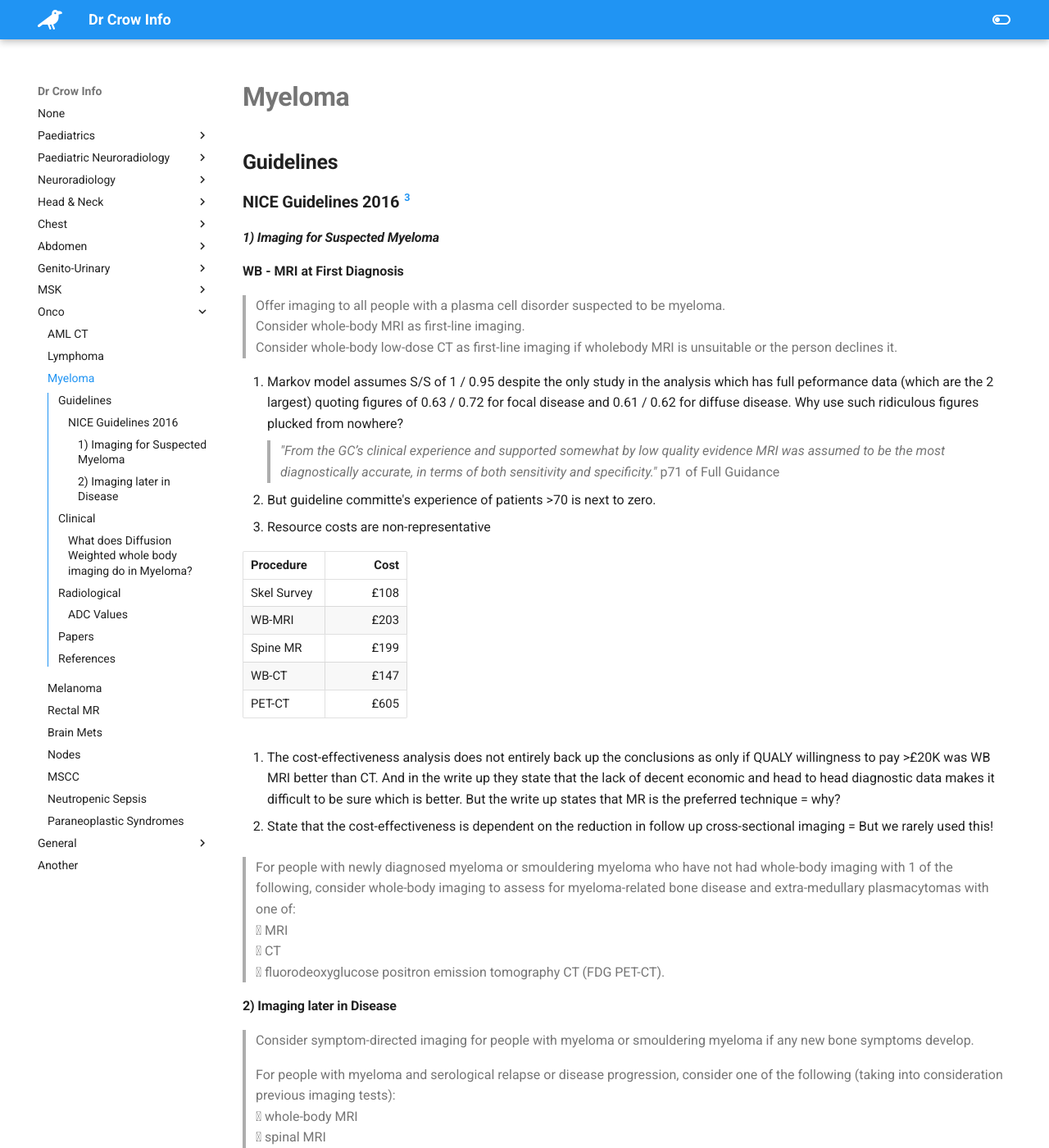
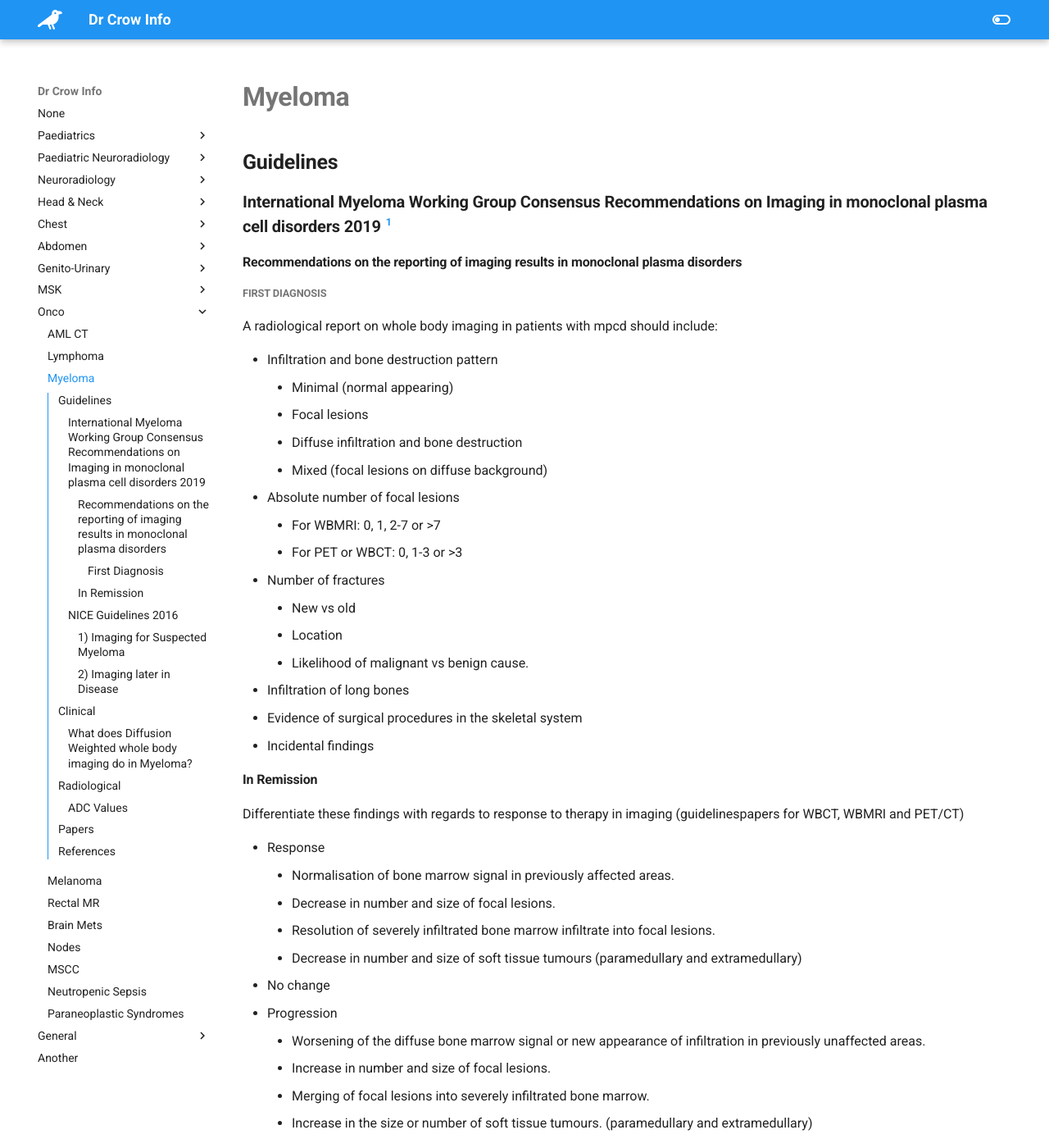
Before and after one commit to TheDrCrow/DrCrowInfo, an MkDocs documentation site: the page built from docs/onco/onco_myeloma_FF.md, in a window 1280 px wide and 1400 px high. Shown: the whole window at 82% size. Built offline with MkDocs 1.6.1 and Material for MkDocs 9.7.7, drawn with Linux system fonts in a browser that asks for light colours; some of the changed text lies outside the part shown.

Commit message:
is still pondering myeloma

```diff
--- a/docs/onco/onco_myeloma_FF.md
+++ b/docs/onco/onco_myeloma_FF.md
@@ -1,6 +1,48 @@
 # Myeloma
 
 ## **Guidelines**
+
+### International Myeloma Working Group Consensus Recommendations on Imaging in monoclonal plasma cell disorders 2019 [^IMWG2019]
+[^IMWG2019]: Hillengass J et al. IMWG consensus recommendation on imaging in monoclonal... Lancet Oncol 2019; 20: e302–12
+
+#### Recommendations on the reporting of imaging results in monoclonal plasma disorders
+
+##### First Diagnosis
+A radiological report on whole body imaging in patients with mpcd should include:
+
+- Infiltration and bone destruction pattern
+    - Minimal (normal appearing)
+    - Focal lesions
+    - Diffuse infiltration and bone destruction
+    - Mixed (focal lesions on diffuse background)
+- Absolute number of focal lesions
+    - For WBMRI: 0, 1, 2-7 or >7
+    - For PET or WBCT: 0, 1-3 or >3
+- Number of fractures
+    - New vs old
+    - Location
+    - Likelihood of malignant vs benign cause.
+- Infiltration of long bones
+- Evidence of surgical procedures in the skeletal system
+- Incidental findings
+
+#### In Remission
+Differentiate these findings with regards to response to therapy in imaging (guidelinespapers for WBCT, WBMRI and PET/CT)
+
+- Response
+    - Normalisation of bone marrow signal in previously affected areas.
+    - Decrease in number and size of focal lesions.
+    - Resolution of severely infiltrated bone marrow infiltrate into focal lesions.
+    - Decrease in number and size of soft tissue tumours (paramedullary and extramedullary)
+- No change
+- Progression
+    - Worsening of the diffuse bone marrow signal or new appearance of infiltration in previously unaffected areas.
+    - Increase in number and size of focal lesions.
+    - Merging of focal lesions into severely infiltrated bone marrow.
+    - Increase in the size or number of soft tissue tumours. (paramedullary and extramedullary)
+
+**Specifics for MRI**
+Cystic or liquid transformation of focal lesions after therapy.
 
 ### NICE Guidelines 2016 [^NICE2016]
 
```
